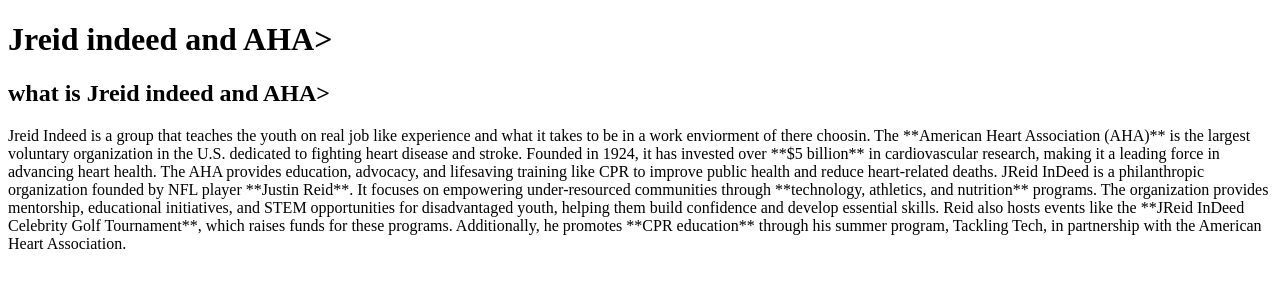
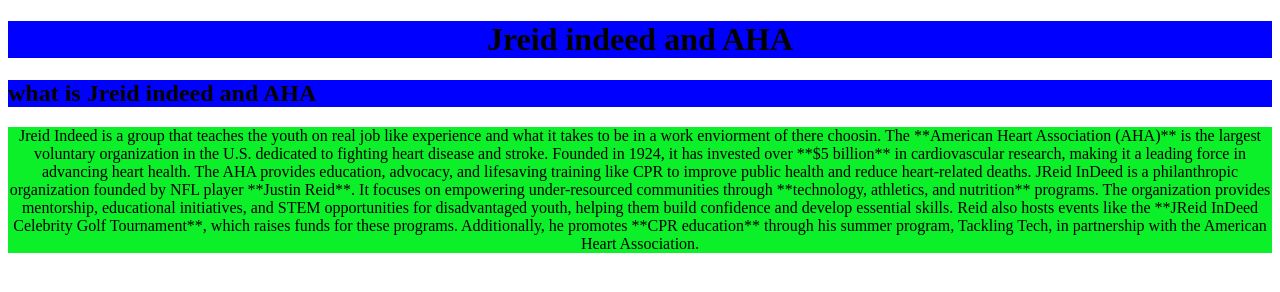
Before and after one commit to MaxBurton62/Staff-Strong, a plain HTML site: page JReid.html in a window 1280 px wide. Drawn offline with Linux system fonts and the light colour scheme.

Commit message:
the jreid header change

```diff
--- a/JReid.html
+++ b/JReid.html
@@ -4,11 +4,12 @@
     <meta charset="UTF-8">
     <meta name="viewport" content="width=device-width, initial-scale=1.0">
     <title>Document</title>
+    <link rel="stylesheet" href = "style.css">
 </head>
 <body>
-    <h1> Jreid indeed and AHA></h1>
+    <h1 class="JReidheader1"> Jreid indeed and AHA</h1>
 
-    <h2> what is Jreid indeed and AHA></h2>
+    <h2 class="JReidheader2"> what is Jreid indeed and AHA</h2>
     <p class="JReid">Jreid Indeed is a group that teaches the youth on real job like experience and what it takes to be in a work enviorment of there choosin.
         The **American Heart Association (AHA)** is the largest voluntary organization in the U.S. dedicated to fighting heart disease and stroke. Founded in 1924, it has invested over **$5 billion**
         in cardiovascular research, making it a leading force in advancing heart health.
--- a/style.css
+++ b/style.css
@@ -46,10 +46,14 @@ h1{
 
 .JReid{
     margin: auto;
+    background-color: rgb(12, 240, 42);
+    text-align: center;
+    width: 100%;
+    align-items: center;
+    }
+.JReidheader1{
     background-color: blue;
-    text-align: center;
-    width: 80%;
-    align-items: center;
-
-
 }
+.JReidheader2{
+    background-color: blue;
+}
```
